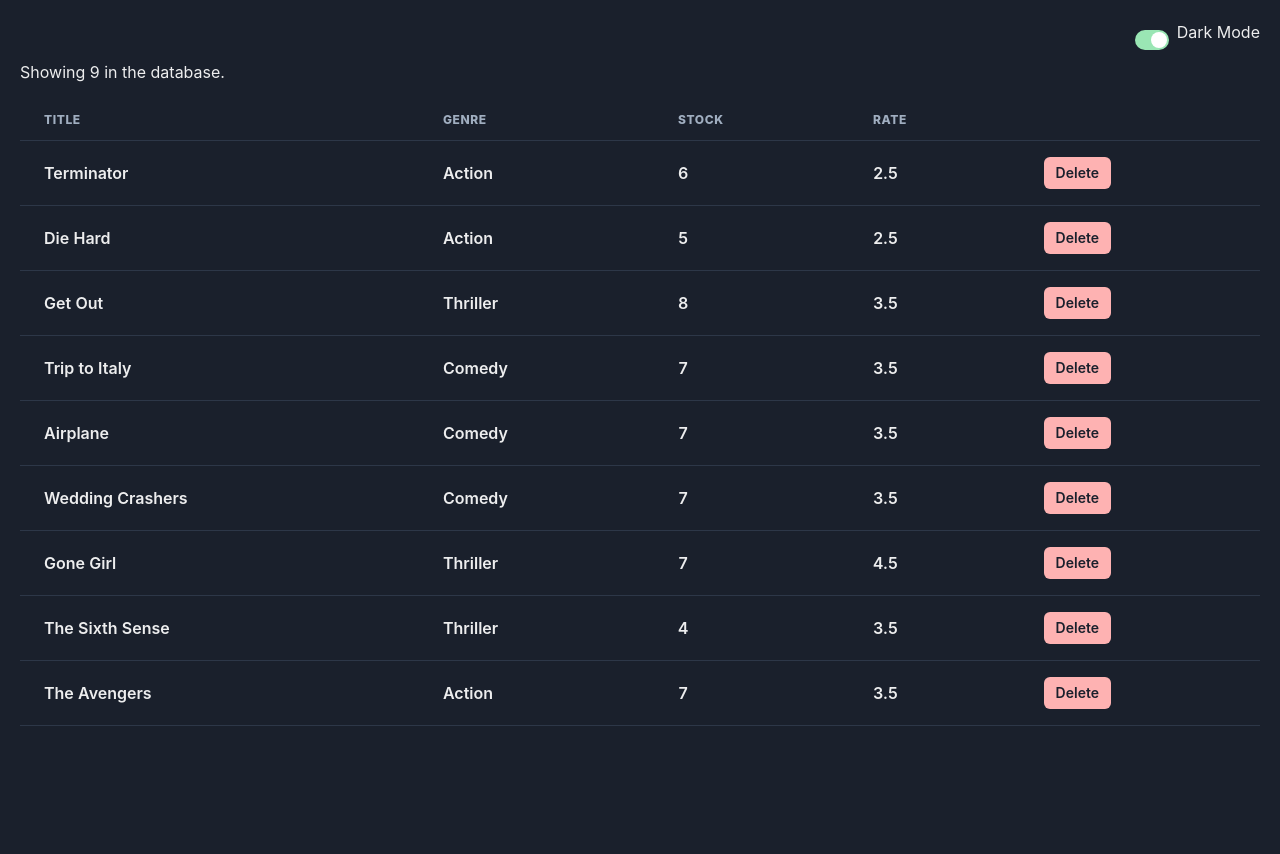
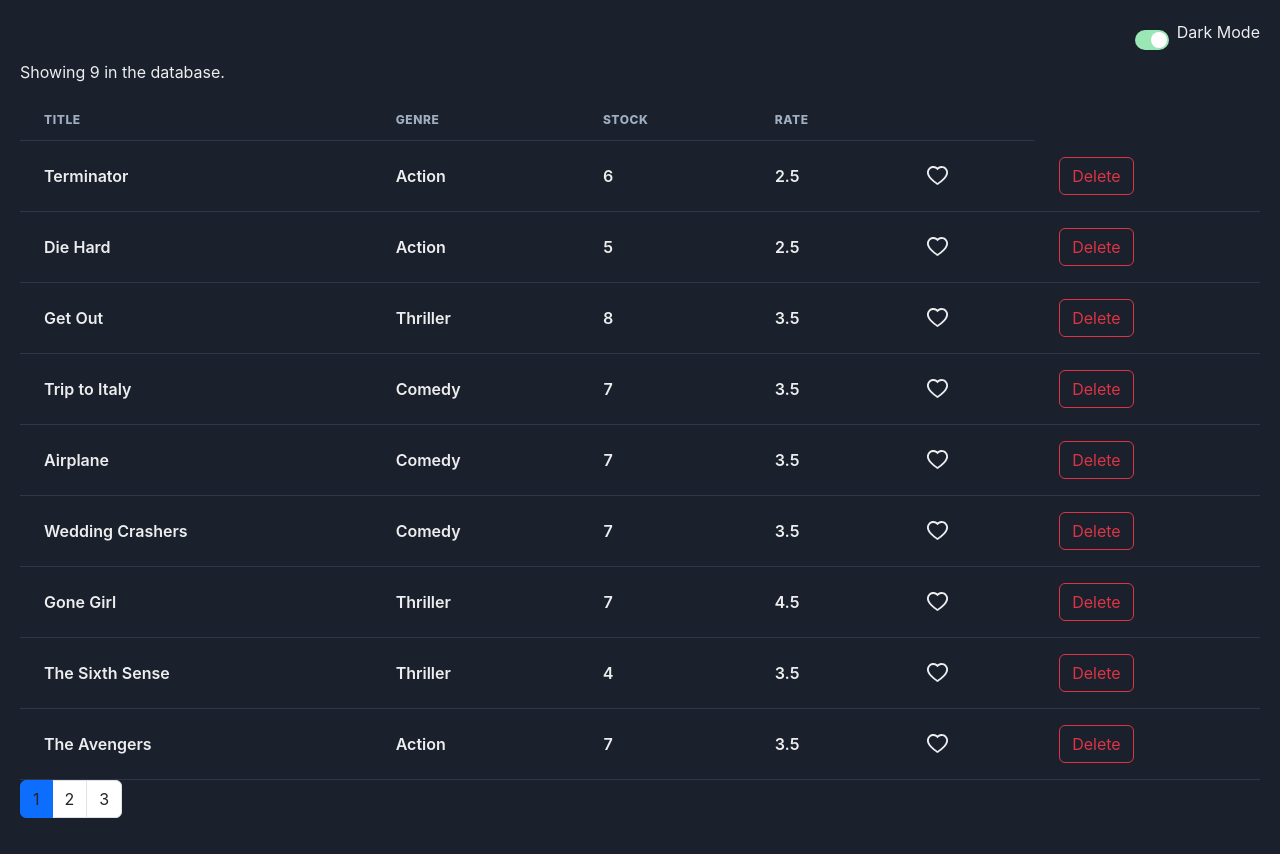
Before and after one commit to christienMD/Videly, a React (Vite) app: page / in a window 1280 px wide. Before the commit the page ends 800 px from the top, so only its background shows below. Built offline with nearby package versions, Linux system fonts and the light colour scheme.

Commit message:
Build the like component

```diff
--- a/package.json
+++ b/package.json
@@ -15,6 +15,7 @@
     "@emotion/styled": "^11.11.0",
     "bootstrap": "^5.3.2",
     "framer-motion": "^10.16.4",
+    "lodash": "^4.17.10",
     "react": "^18.2.0",
     "react-dom": "^18.2.0",
     "react-icons": "^4.11.0"
--- a/src/App.tsx
+++ b/src/App.tsx
@@ -7,13 +7,16 @@ export const tableHeaders = ["Title", "Genre", "Stock", "Rate", " "] as const;
 
 function App() {
   const Allmovies = getMovies();
-
   const [movies, setMovies] = useState<Movie[]>(Allmovies);
 
   const handleDelete = (movie: Movie) => {
     const filteredMovies = movies.filter((mo) => mo._id !== movie._id);
     setMovies(filteredMovies);
   };
+
+  // const handleLike = (movie: Movie) => {
+  //    const movies = [...movies];
+  // };
 
   return (
     <div>
@@ -22,7 +25,12 @@ function App() {
       <Movies
         moviesCount={movies.length}
         movies={movies}
-        onDelete={handleDelete}
+        onDeleteMovie={handleDelete}
+        onClickLike={(movie) => {
+          const index = movies.indexOf(movie);
+          const likedMovie = movies[index];
+          console.log(likedMovie);
+        }}
       />
     </div>
   );
--- a/src/components/Movies.tsx
+++ b/src/components/Movies.tsx
@@ -1,14 +1,28 @@
-import { Button, Table, Td, Text, Th, Thead, Tr } from "@chakra-ui/react";
+import { Table, Td, Text, Th, Thead, Tr } from "@chakra-ui/react";
 import { Movie } from "../services/fakeMovieService";
 import { tableHeaders } from "../App";
+import Like from "./common/Like";
+import Pagination from "./common/Pagination";
+import { useState } from "react";
 
 interface Movies {
   movies: Movie[];
-  onDelete: (movie: Movie) => void;
+  onDeleteMovie: (movie: Movie) => void;
   moviesCount: number;
+  onClickLike: (movie: Movie) => void;
 }
 
-const Movies = ({ movies, onDelete, moviesCount }: Movies) => {
+const Movies = ({
+  movies,
+  onDeleteMovie,
+  moviesCount,
+  onClickLike,
+}: Movies) => {
+    const [currentPage, setCurrentPage] = useState(1)
+    const handlePageChange = (page:number) => {
+      setCurrentPage(page)
+    }
+
   return (
     <>
       {moviesCount > 0 ? (
@@ -34,18 +48,21 @@ const Movies = ({ movies, onDelete, moviesCount }: Movies) => {
               <Td>{movie.numberInStock}</Td>
               <Td>{movie.dailyRentalRate}</Td>
               <Td>
-                <Button
-                  onClick={() => onDelete(movie)}
-                  colorScheme="red"
-                  size="sm"
+                <Like onClick={() => onClickLike(movie)}></Like>
+              </Td>
+              <Td>
+                <button
+                  className="btn btn-outline-danger"
+                  onClick={() => onDeleteMovie}
                 >
                   Delete
-                </Button>
+                </button>
               </Td>
             </Tr>
           ))}
         </tbody>
       </Table>
+      <Pagination currentPage={currentPage} itemsCount={movies.length} pageSize={4} onPageChange={(page) => handlePageChange(page)}/>
     </>
   );
 };
--- /dev/null
+++ b/src/components/common/Like.tsx
@@ -0,0 +1,25 @@
+import { useState } from "react";
+import { AiFillHeart, AiOutlineHeart } from "react-icons/ai";
+
+interface Props {
+  onClick: () => void;
+}
+
+const Like = ({ onClick }: Props) => {
+  const [status, setStatus] = useState(false);
+
+  const toggle = () => {
+    setStatus(!status);
+    onClick();
+  };
+
+  if (status)
+    return (
+      <AiFillHeart style={{ cursor: "pointer" }} size={25} onClick={toggle} />
+    );
+  return (
+    <AiOutlineHeart style={{ cursor: "pointer" }} size={25} onClick={toggle} />
+  );
+};
+
+export default Like;
--- /dev/null
+++ b/src/components/common/Pagination.tsx
@@ -0,0 +1,42 @@
+import _ from "lodash";
+
+interface Props {
+  itemsCount: number;
+  pageSize: number;
+  onPageChange: (page: number) => void;
+  currentPage: number;
+}
+
+const Pagination = ({
+  itemsCount,
+  pageSize,
+  currentPage,
+  onPageChange,
+}: Props) => {
+  console.log(currentPage);
+  const pagesCount = Math.ceil(itemsCount / pageSize);
+  if (pagesCount === 1) return null;
+  const pages = _.range(1, pagesCount + 1);
+
+  return (
+    <nav>
+      <ul className="pagination">
+        {pages.map((page) => (
+          <li
+            key={page}
+            className={page === currentPage ? "page-item active" : "page-item"}
+          >
+            <a
+              className="page-link text-dark"
+              onClick={() => onPageChange(page)}
+            >
+              {page}
+            </a>
+          </li>
+        ))}
+      </ul>
+    </nav>
+  );
+};
+
+export default Pagination;
--- a/src/services/fakeMovieService.ts
+++ b/src/services/fakeMovieService.ts
@@ -10,6 +10,7 @@ export interface Movie {
   numberInStock: number;
   dailyRentalRate: number;
   publishDate?: string;
+  liked?: boolean;
 }
 
 const movies = [
@@ -20,6 +21,7 @@ const movies = [
     numberInStock: 6,
     dailyRentalRate: 2.5,
     publishDate: "2018-01-03T19:04:28.809Z",
+    liked: false,
   },
   {
     _id: "5b21ca3eeb7f6fbccd471816",
```
Also changed, not shown: 1 other file (tests, documents, lock files or other folders).
